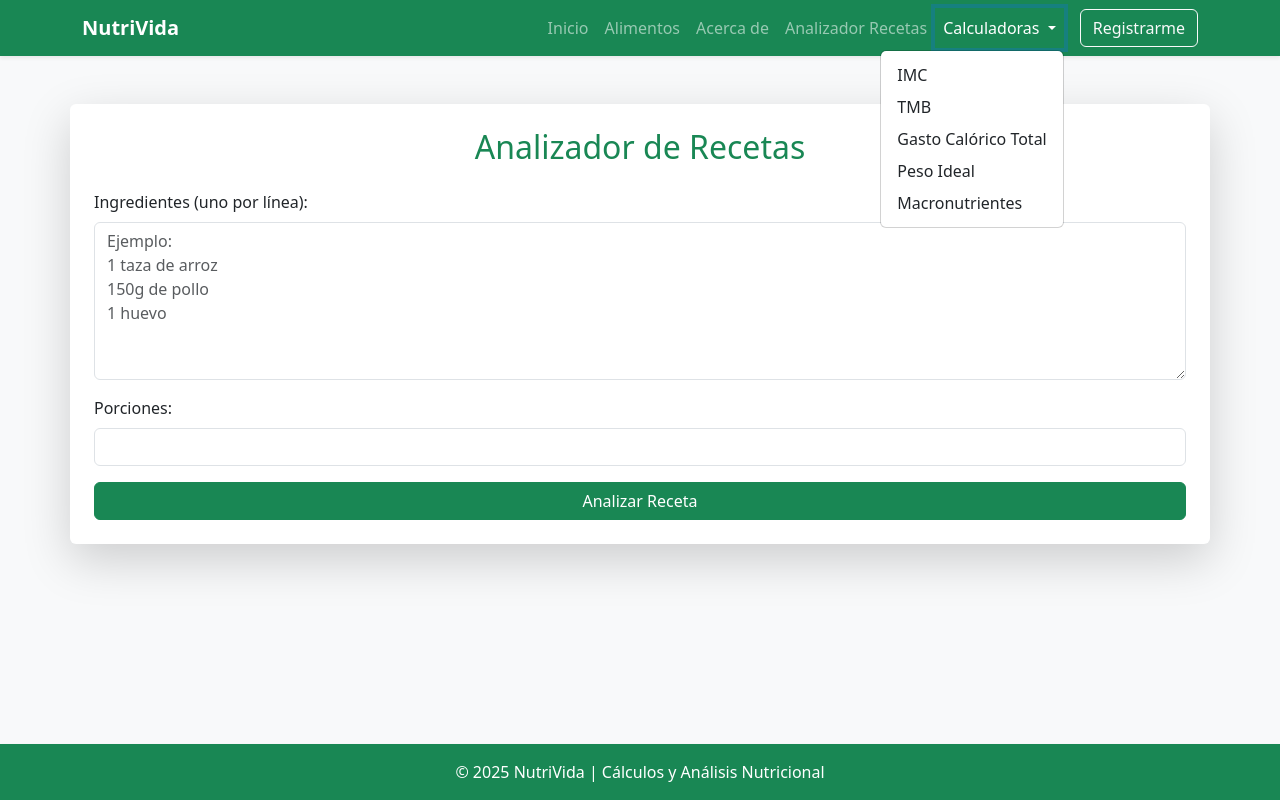
After one commit to LorettoMolina/nutiApp, a Flask app: page /recetas in a window 1280 px wide, after a click on "Calculadoras". The commit adds this page. Run offline with Flask 3, Linux system fonts and the light colour scheme.

Commit message:
actualizaciones

```diff
--- a/app.py
+++ b/app.py
@@ -73,8 +73,7 @@ def alimentos():
 def acerca():
     return render_template('acerca.html')
 
-
-@app.route('/calculadora/imc', methods=['GET', 'POST'])
+@app.route('/calc_imc', methods=['GET', 'POST'])
 def calc_imc():
     resultado = None
     estado = None
@@ -99,10 +98,10 @@ def calc_imc():
             estado = "obesidad"
             mensaje = "Tu IMC indica obesidad."
 
-    return render_template('calculadoras/imc.html', resultado=resultado, estado=estado, mensaje=mensaje)
+    return render_template('calc_imc.html', resultado=resultado, estado=estado, mensaje=mensaje)
 
 
-@app.route('/calculadora/tmb', methods=['GET', 'POST'])
+@app.route('/calc_tmb', methods=['GET', 'POST'])
 def calc_tmb():
     resultado = None
     estado = None
@@ -121,7 +120,6 @@ def calc_tmb():
 
         resultado = round(tmb, 2)
 
-        # Mensajes basados en rango arbitrario (puedes ajustar)
         if resultado < 1200:
             estado = "bajo"
             mensaje = "Tu tasa metabólica basal es baja."
@@ -132,10 +130,10 @@ def calc_tmb():
             estado = "alto"
             mensaje = "Tu tasa metabólica basal es alta."
 
-    return render_template('calculadoras/tmb.html', resultado=resultado, estado=estado, mensaje=mensaje)
+    return render_template('calc_tmb.html', resultado=resultado, estado=estado, mensaje=mensaje)
 
 
-@app.route('/calculadora/gct', methods=['GET', 'POST'])
+@app.route('/calc_gct', methods=['GET', 'POST'])
 def calc_gct():
     resultado = None
     estado = None
@@ -167,10 +165,10 @@ def calc_gct():
             estado = "alto"
             mensaje = "Gasto calórico total alto."
 
-    return render_template('calculadoras/gct.html', resultado=resultado, estado=estado, mensaje=mensaje)
+    return render_template('calc_gct.html', resultado=resultado, estado=estado, mensaje=mensaje)
 
 
-@app.route('/calculadora/peso_ideal', methods=['GET', 'POST'])
+@app.route('/calc_peso_ideal', methods=['GET', 'POST'])
 def calc_peso_ideal():
     resultado = None
     estado = None
@@ -189,10 +187,10 @@ def calc_peso_ideal():
         mensaje = f"Tu peso corporal ideal estimado es {resultado} kg."
         estado = "normal"
 
-    return render_template('calculadoras/peso_ideal.html', resultado=resultado, estado=estado, mensaje=mensaje)
+    return render_template('calc_peso_ideal.html', resultado=resultado, estado=estado, mensaje=mensaje)
 
 
-@app.route('/calculadora/macronutrientes', methods=['GET', 'POST'])
+@app.route('/calc_macros', methods=['GET', 'POST'])
 def calc_macros():
     resultado = None
     estado = None
@@ -200,9 +198,9 @@ def calc_macros():
 
     if request.method == 'POST':
         calorias = float(request.form['calorias'])
-        proteinas = round(calorias * 0.3 / 4, 2)    # 30% proteínas, 4 cal/g
-        grasas = round(calorias * 0.25 / 9, 2)      # 25% grasas, 9 cal/g
-        carbohidratos = round(calorias * 0.45 / 4, 2) # 45% carbs, 4 cal/g
+        proteinas = round(calorias * 0.3 / 4, 2)
+        grasas = round(calorias * 0.25 / 9, 2)
+        carbohidratos = round(calorias * 0.45 / 4, 2)
 
         resultado = {
             "proteinas": proteinas,
@@ -213,7 +211,53 @@ def calc_macros():
         mensaje = "Distribución recomendada de macronutrientes."
         estado = "normal"
 
-    return render_template('calculadoras/macronutrientes.html', resultado=resultado, estado=estado, mensaje=mensaje)
+    return render_template('calc_macros.html', resultado=resultado, estado=estado, mensaje=mensaje)
+
+
+@app.route('/recetas', methods=['GET', 'POST'])
+def recetas():
+    resultado = None
+    mensaje = ""
+
+    if request.method == 'POST':
+        receta = request.form['receta']
+        porciones = int(request.form['porciones'])
+
+
+        calorias_totales = 0
+        lineas = receta.split("\n")
+
+        tabla_calorias = {
+            "pollo": 165,
+            "arroz": 130,
+            "huevo": 70,
+            "manzana": 52,
+            "platano": 89,
+            "leche": 60,
+            "atun": 116,
+            "pasta": 131,
+            "pan": 265,
+            "avena": 389
+        }
+
+        for linea in lineas:
+            for alimento, kcal in tabla_calorias.items():
+                if alimento in linea.lower():
+                    calorias_totales += kcal
+
+        if calorias_totales == 0:
+            mensaje = "No se reconocieron ingredientes. Intenta escribir ingredientes simples."
+        else:
+            calorias_porcion = round(calorias_totales / porciones, 2)
+
+            resultado = {
+                "total": calorias_totales,
+                "porcion": calorias_porcion
+            }
+
+            mensaje = "Cálculo estimado basado en ingredientes detectados."
+
+    return render_template('recetas.html', resultado=resultado, mensaje=mensaje)
 
 
 if __name__ == '__main__':
--- a/templates/base.html
+++ b/templates/base.html
@@ -5,13 +5,13 @@
     <meta name="viewport" content="width=device-width, initial-scale=1.0">
     <title>NutriVida - Aplicación Nutricional</title>
 
-    <!-- BOOTSTRAP 5 -->
+
     <link href="https://cdn.jsdelivr.net/npm/bootstrap@5.3.8/dist/css/bootstrap.min.css" rel="stylesheet">
 </head>
 
 <body class="bg-light d-flex flex-column min-vh-100">
 
-<!-- NAVBAR -->
+
 <nav class="navbar navbar-expand-lg navbar-dark bg-success shadow-sm">
     <div class="container">
         <a class="navbar-brand fw-bold" href="{{ url_for('inicio') }}">NutriVida</a>
@@ -35,7 +35,13 @@
                     <a class="nav-link" href="{{ url_for('acerca') }}">Acerca de</a>
                 </li>
 
-                <!-- MENÚ DESPLEGABLE CALCULADORAS -->
+                <li class="nav-item">
+                    <a class="nav-link" href="{{ url_for('recetas') }}">Analizador Recetas</a>
+                </li>
+
+
+
+
                 <li class="nav-item dropdown">
                     <a class="nav-link dropdown-toggle" href="#" role="button" data-bs-toggle="dropdown">
                         Calculadoras
@@ -44,11 +50,15 @@
                         <li><a class="dropdown-item" href="{{ url_for('calc_imc') }}">IMC</a></li>
                         <li><a class="dropdown-item" href="{{ url_for('calc_tmb') }}">TMB</a></li>
                         <li><a class="dropdown-item" href="{{ url_for('calc_gct') }}">Gasto Calórico Total</a></li>
-                        <li><a class="dropdown-item" href="{{ url_for('calc_ideal') }}">Peso Ideal</a></li>
+                        <li><a class="dropdown-item" href="{{ url_for('calc_peso_ideal') }}">Peso Ideal</a></li>
                         <li><a class="dropdown-item" href="{{ url_for('calc_macros') }}">Macronutrientes</a></li>
-                        <li><a class="dropdown-item" href="{{ url_for('analizar_receta') }}">Analizador de Recetas</a></li>
+
+
                     </ul>
+
+
                 </li>
+
 
                 {% if session.get('usuario') %}
                     <li class="nav-item">
@@ -68,10 +78,10 @@
     </div>
 </nav>
 
-<!-- CONTENIDO -->
+
 <div class="container my-5 p-4 bg-white rounded shadow-lg">
 
-    <!-- ALERTAS -->
+
     {% with messages = get_flashed_messages(with_categories=true) %}
       {% if messages %}
         {% for category, message in messages %}
@@ -88,13 +98,14 @@
 
 </div>
 
-<!-- FOOTER -->
+
 <footer class="text-center text-white bg-success py-3 mt-auto shadow-sm">
     © 2025 NutriVida | Cálculos y Análisis Nutricional
 </footer>
 
-<!-- BOOTSTRAP SCRIPT -->
 <script src="https://cdn.jsdelivr.net/npm/bootstrap@5.3.8/dist/js/bootstrap.bundle.min.js"></script>
+
+
 
 </body>
 </html>
--- /dev/null
+++ b/templates/recetas.html
@@ -0,0 +1,35 @@
+{% extends "base.html" %}
+
+{% block contenido %}
+
+<h2 class="text-success text-center mb-4">Analizador de Recetas</h2>
+
+<form method="POST">
+    <div class="mb-3">
+        <label class="form-label">Ingredientes (uno por línea):</label>
+        <textarea name="receta" class="form-control" rows="6" placeholder="Ejemplo:
+1 taza de arroz
+150g de pollo
+1 huevo" required></textarea>
+    </div>
+
+    <div class="mb-3">
+        <label class="form-label">Porciones:</label>
+        <input type="number" name="porciones" class="form-control" min="1" required>
+    </div>
+
+    <button class="btn btn-success w-100">Analizar Receta</button>
+</form>
+
+{% if resultado %}
+<div class="mt-4 p-4 bg-light border rounded">
+    <h4 class="text-center text-success">Resultados</h4>
+
+    <p><strong>Calorías Totales:</strong> {{ resultado.total }} kcal</p>
+    <p><strong>Calorías por porción:</strong> {{ resultado.porcion }} kcal</p>
+
+    <p class="text-muted">{{ mensaje }}</p>
+</div>
+{% endif %}
+
+{% endblock %}
```
Also changed, not shown: templates/calculadoras/recetas.html (deleted, +0 -33 lines), templates/calc_gct.html (renamed from templates/calculadoras/gct.html), templates/calc_imc.html (renamed from templates/calculadoras/imc.html), templates/calc_macros.html (renamed from templates/calculadoras/macros.html), templates/calc_peso_ideal.html (renamed from templates/calculadoras/calc_peso_ideal.html), templates/calc_tmb.html (renamed from templates/calculadoras/tmb.html), templates/index.html (line endings or trailing spaces).
